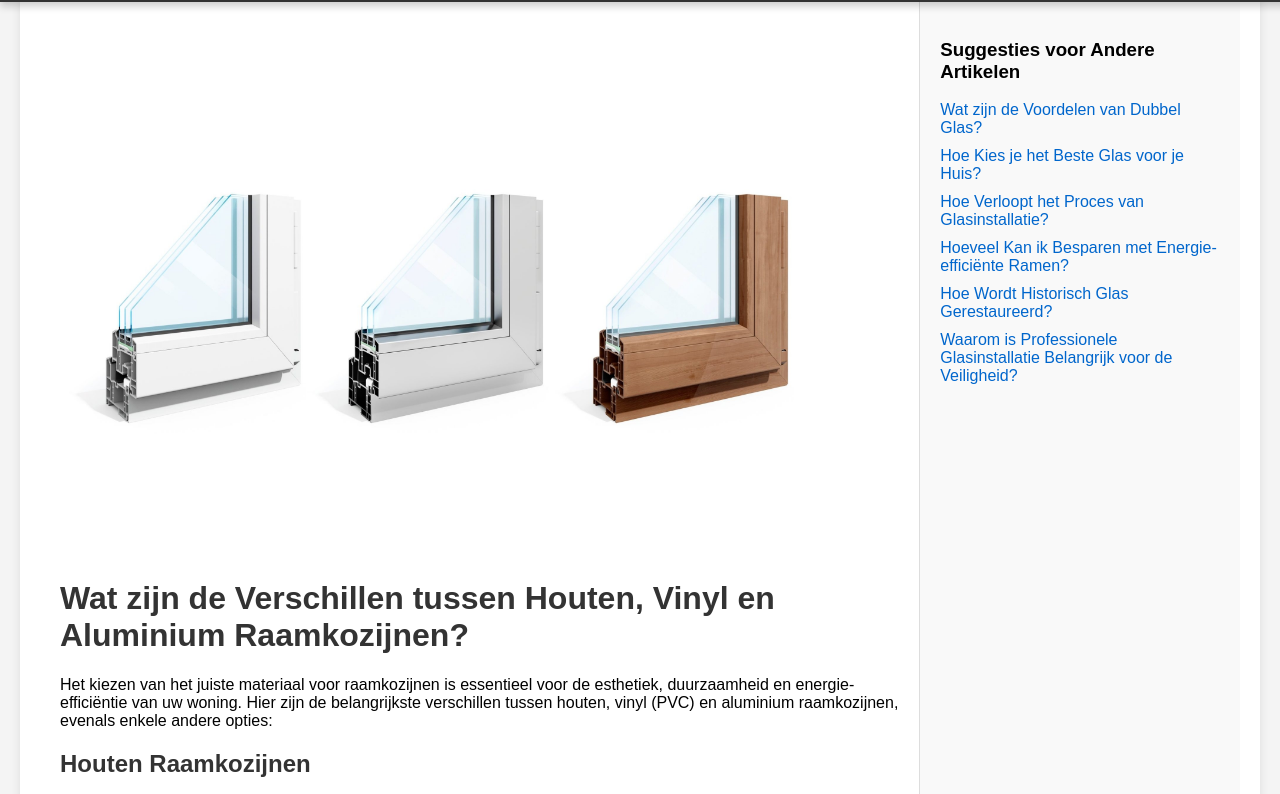
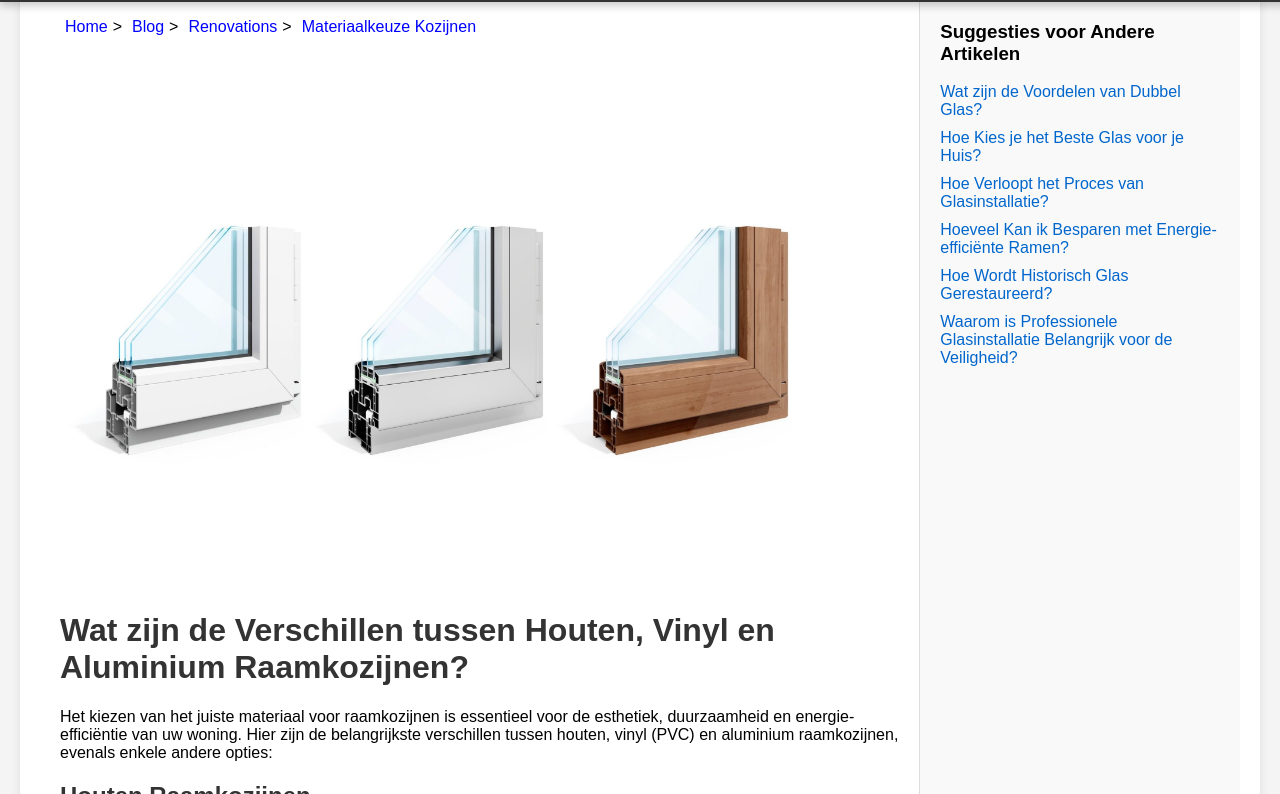
Before and after one commit to MaartenDominicus/TroosGlaszetten, a plain HTML site: page BP kozijn materiaal.html in a window 1280 px wide. Shown: the part 58-852 px from the top of the page. Drawn offline with Linux system fonts and the light colour scheme.

Commit message:
breadcrumb navigation test

````diff
--- a/BP kozijn materiaal.html
+++ b/BP kozijn materiaal.html
@@ -25,9 +25,14 @@
         </div>
     </div>
 
-    ```html
 <div class="container">
     <div class="content">
+        <ul class="breadcrumb">
+            <li><a href="index.html">Home</a></li>
+            <li><a href="blog.html">Blog</a></li>
+            <li><a href="/blog/renovations">Renovations</a></li>
+            <li><a href="">Materiaalkeuze Kozijnen</a></li>
+        </ul>
         <img class="blogPostImg" src="kozijnmaterialen.jpg" alt="">
         <h1 style="padding-top:15px;">Wat zijn de Verschillen tussen Houten, Vinyl en Aluminium Raamkozijnen?</h1>
         <p>Het kiezen van het juiste materiaal voor raamkozijnen is essentieel voor de esthetiek, duurzaamheid en energie-efficiëntie van uw woning. Hier zijn de belangrijkste verschillen tussen houten, vinyl (PVC) en aluminium raamkozijnen, evenals enkele andere opties:</p>
--- a/css/blogpost.css
+++ b/css/blogpost.css
@@ -194,3 +194,24 @@ footer:hover {
     width: 90%;
     padding-top:5%;
 }
+.breadcrumb {
+    list-style: none;
+    display: flex;
+}
+.breadcrumb li {
+    margin: 0 5px;
+}
+.breadcrumb li a {
+    text-decoration: none;
+    color: blue;
+}
+.breadcrumb li a:hover {
+    text-decoration: underline;
+}
+.breadcrumb li::after {
+    content: ">";
+    margin-left: 5px;
+}
+.breadcrumb li:last-child::after {
+    content: "";
+}
````
